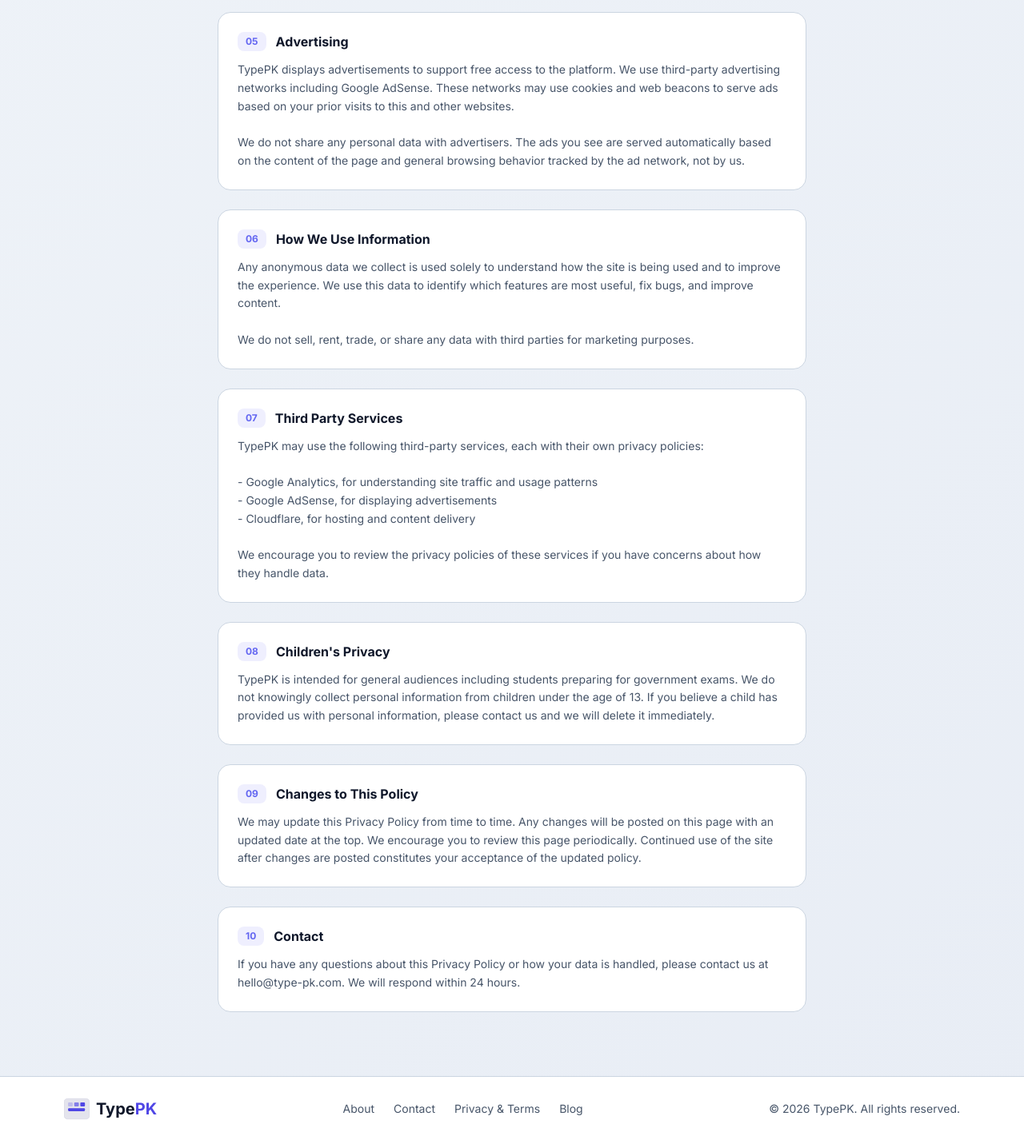
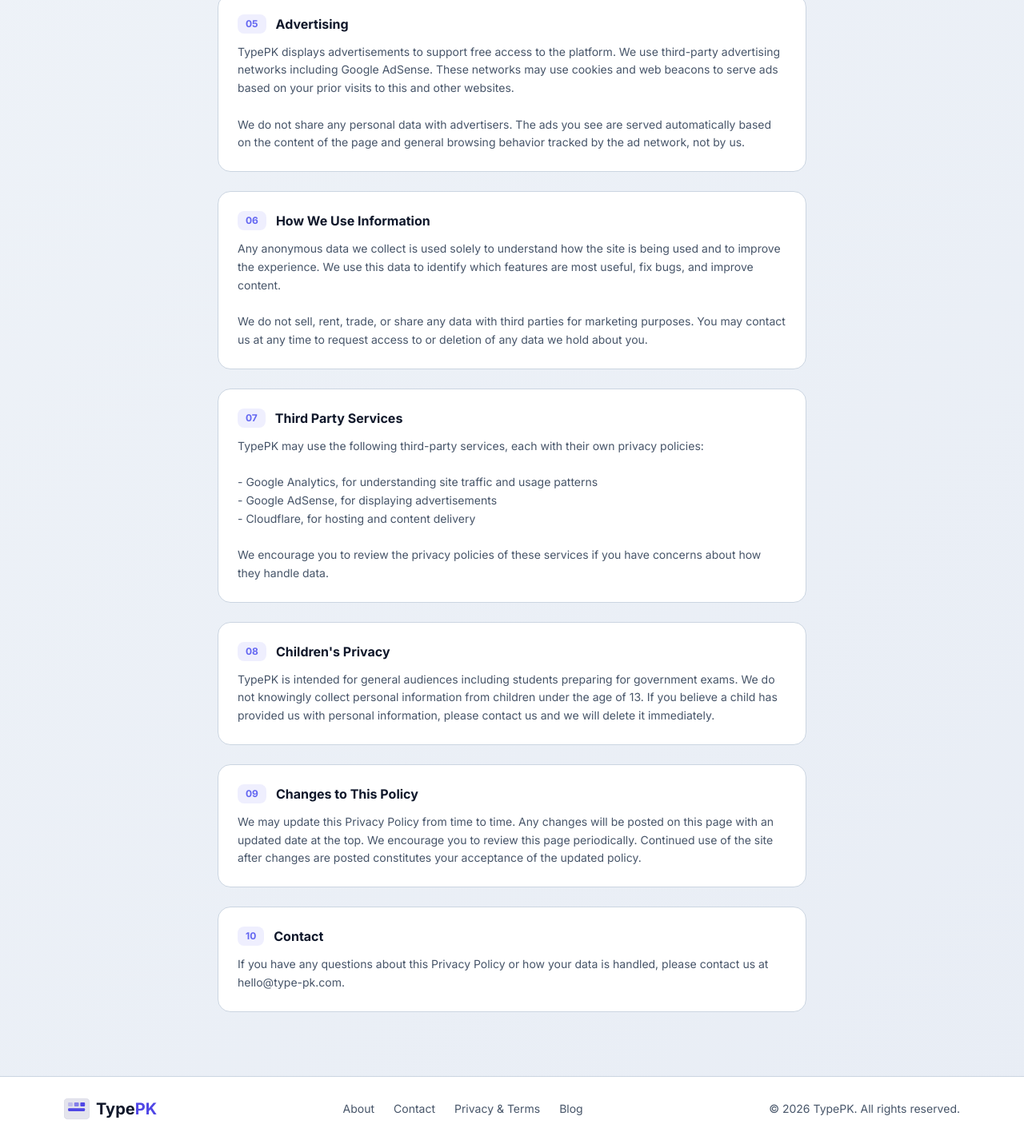
Before and after one commit to dawoodRepo/type-pk, a React (Vite) app: page /privacy-policy in a window 1280 px wide. Shown: the part 1775-3211 px from the top of the page at 80% size. Built offline with nearby package versions, Linux system fonts and the light colour scheme.

Commit message:
keyword coverage

```diff
--- a/src/data/blogPosts.ts
+++ b/src/data/blogPosts.ts
@@ -38,7 +38,7 @@
       },
       {
         heading: 'How to Use This in Practice',
-        content: 'The mathematical structure of the ETEA scoring model yields one clear strategy: accuracy dictates speed.\n\nThe illusion of raw speed: forcing 60 Gross WPM means nothing if accuracy drops to 85%. Leaving 30 errors on a 5-minute test creates a 6 WPM penalty, pulling 60 Gross WPM down to 54 Net WPM, and risks disqualification if the software enforces a strict accuracy cutoff.\n\nThe value of real-time correction: because the penalty applies only to uncorrected errors remaining at the end, using Backspace to fix mistakes immediately is highly beneficial.\n\nThe target training zone: do not force raw speed bursts during practice. Slow down slightly to maintain a stable cadence. Aim to lock accuracy at 97% or higher during daily sessions. Once accuracy consistently hits that ceiling, muscle memory will naturally scale up Gross speed without trailing error penalties.'
+        content: 'The mathematical structure of the ETEA typing test scoring model yields one clear strategy: accuracy dictates speed.\n\nThe illusion of raw speed: forcing 60 Gross WPM means nothing if accuracy drops to 85%. Leaving 30 errors on a 5-minute test creates a 6 WPM penalty, pulling 60 Gross WPM down to 54 Net WPM, and risks disqualification if the software enforces a strict accuracy cutoff.\n\nThe value of real-time correction: because the penalty applies only to uncorrected errors remaining at the end, using Backspace to fix mistakes immediately is highly beneficial.\n\nThe target training zone: do not force raw speed bursts during practice. Slow down slightly to maintain a stable cadence. Aim to lock accuracy at 97% or higher during daily sessions. Once accuracy consistently hits that ceiling, muscle memory will naturally scale up Gross speed without trailing error penalties.'
       }
     ]
   },
@@ -52,7 +52,7 @@
     sections: [
       {
         heading: 'The Backspace Rule',
-        content: 'The functionality of the Backspace key in an ETEA exam depends entirely on your position within a word.\n\nIntra-word correction (allowed): You can use Backspace as much as you want while actively typing a word. If you mistype a letter, you can delete it and correct your mistake, provided you have not advanced past that word.\n\nThe spacebar cutoff (locked): The exact moment you hit the Spacebar, the Backspace key becomes completely non-functional for that completed word. You cannot go back to modify, delete, or correct any word preceding the active cursor.'
+        content: 'The functionality of the Backspace key in an ETEA typing test depends entirely on your position within a word.\n\nIntra-word correction (allowed): You can use Backspace as much as you want while actively typing a word. If you mistype a letter, you can delete it and correct your mistake, provided you have not advanced past that word.\n\nThe spacebar cutoff (locked): The exact moment you hit the Spacebar, the Backspace key becomes completely non-functional for that completed word. You cannot go back to modify, delete, or correct any word preceding the active cursor.'
       },
       {
         heading: 'Word Locking',
@@ -82,7 +82,7 @@
     sections: [
       {
         heading: 'Why Generic Typing Practice Falls Short',
-        content: 'Standard platforms like Monkeytype, 10FastFingers, or TypeRacer are excellent for building general muscle memory, but they create a false sense of security for an ETEA exam.\n\nThe no-punctuation trap: popular websites present clean, lowercase word lists without punctuation, numbers, or complex symbols. ETEA exam passages are taken from official government reports, notifications, and legal summaries, dense with commas, semicolons, acronyms, and varying capitalization.\n\nThe infinite backspace buffer: on open platforms, you can backspace through whole sentences to fix errors. In ETEA software, hitting the Spacebar completely locks the previous word with no going back.\n\nVisual environment: casual typing sites use smooth, scrolling, center-aligned text. Government exam software typically uses a rigid split-screen layout, 3 to 4 lines of static reference text on top, blank input box below. Tracking lines manually without automatic highlighting is a completely different experience.'
+        content: 'Standard platforms like Monkeytype, 10FastFingers, or TypeRacer are excellent for building general muscle memory, but they create a false sense of security for an ETEA typing test.\n\nThe no-punctuation trap: popular websites present clean, lowercase word lists without punctuation, numbers, or complex symbols. ETEA exam passages are taken from official government reports, notifications, and legal summaries, dense with commas, semicolons, acronyms, and varying capitalization.\n\nThe infinite backspace buffer: on open platforms, you can backspace through whole sentences to fix errors. In ETEA software, hitting the Spacebar completely locks the previous word with no going back.\n\nVisual environment: casual typing sites use smooth, scrolling, center-aligned text. Government exam software typically uses a rigid split-screen layout, 3 to 4 lines of static reference text on top, blank input box below. Tracking lines manually without automatic highlighting is a completely different experience.'
       },
       {
         heading: 'The Accuracy First Approach',
@@ -94,7 +94,7 @@
       },
       {
         heading: 'Common Mistakes to Avoid',
-        content: 'Many capable candidates fail government typing tests due to preventable errors.\n\nTraining on a laptop keyboard: ETEA centers use standard high-travel desktop keyboards. Laptop keys have shallow travel distances. If you train exclusively on a laptop, your fingers will trip and miss inputs on the stiff desktop keyboard on test day.\n\nPanic-typing after a mistake: if you misspell a word and it locks, candidates often respond by typing faster to compensate, which triggers a cascade of further errors. Accept the single mistake and move on methodically.\n\nLooking at the keyboard: if your eyes drop to verify a key, you lose your place in the reference text above. This leads to line-skipping errors, omitting whole sequences of words, which is fatal to your Net WPM score.'
+        content: 'Many capable candidates fail the government job typing test in Pakistan due to preventable errors.\n\nTraining on a laptop keyboard: ETEA centers use standard high-travel desktop keyboards. Laptop keys have shallow travel distances. If you train exclusively on a laptop, your fingers will trip and miss inputs on the stiff desktop keyboard on test day.\n\nPanic-typing after a mistake: if you misspell a word and it locks, candidates often respond by typing faster to compensate, which triggers a cascade of further errors. Accept the single mistake and move on methodically.\n\nLooking at the keyboard: if your eyes drop to verify a key, you lose your place in the reference text above. This leads to line-skipping errors, omitting whole sequences of words, which is fatal to your Net WPM score.'
       },
       {
         heading: 'Realistic Timeline to 30 WPM',
@@ -146,7 +146,7 @@
       },
       {
         heading: 'How ETEA Works',
-        content: 'The automated testing software deployed by ETEA is designed as an elimination filter to assess administrative precision under stress.\n\nThe content engine: ETEA pulls real text blocks from official provincial notifications, legal summaries, budgets, or historical documents. Your fingers must constantly halt their rhythm to type numbers, dashes, percentages, abbreviations like BPS-11, and strict capitalizations.\n\nThe penalty structure: while Monkeytype gently flags errors, ETEA actively punishes them. One uncorrected error leaves a full 5-character (1 standard word) penalty, directly lowering your Net WPM.\n\nThe visual barrier: the software uses a strict, non-interactive layout. The reference passage sits statically in a top panel, while your input box remains blank below. There are no scrolling animations or letter-highlighting guides to keep your place.'
+        content: 'The automated testing software deployed by ETEA for the typing test is designed as an elimination filter to assess administrative precision under stress.\n\nThe content engine: ETEA pulls real text blocks from official provincial notifications, legal summaries, budgets, or historical documents. Your fingers must constantly halt their rhythm to type numbers, dashes, percentages, abbreviations like BPS-11, and strict capitalizations.\n\nThe penalty structure: while Monkeytype gently flags errors, ETEA actively punishes them. One uncorrected error leaves a full 5-character (1 standard word) penalty, directly lowering your Net WPM.\n\nThe visual barrier: the software uses a strict, non-interactive layout. The reference passage sits statically in a top panel, while your input box remains blank below. There are no scrolling animations or letter-highlighting guides to keep your place.'
       },
       {
         heading: 'The Key Differences',
--- a/src/pages/PrivacyPolicy.tsx
+++ b/src/pages/PrivacyPolicy.tsx
@@ -19,7 +19,7 @@
 
 3. Accuracy of Information: While we make every effort to ensure the information about exam requirements is accurate, requirements may change. Always verify with the official ETEA website before your exam.
 
-4. Free to Use: TypePK is free to use. We reserve the right to display advertisements to support the platform.
+4. Free to Use: TypePK is free to use. We may display advertisements to support the platform.
 
 5. User Conduct: You agree not to misuse this platform, attempt to reverse engineer it, or use it in any way that could harm other users or the platform itself.
 
@@ -47,7 +47,7 @@
     title: 'How We Use Information',
     content: `Any anonymous data we collect is used solely to understand how the site is being used and to improve the experience. We use this data to identify which features are most useful, fix bugs, and improve content.
 
-We do not sell, rent, trade, or share any data with third parties for marketing purposes.`
+We do not sell, rent, trade, or share any data with third parties for marketing purposes. You may contact us at any time to request access to or deletion of any data we hold about you.`
   },
   {
     title: 'Third Party Services',
@@ -69,7 +69,7 @@
   },
   {
     title: 'Contact',
-    content: `If you have any questions about this Privacy Policy or how your data is handled, please contact us at hello@type-pk.com. We will respond within 24 hours.`
+    content: `If you have any questions about this Privacy Policy or how your data is handled, please contact us at hello@type-pk.com.`
   },
 ]
 
```
